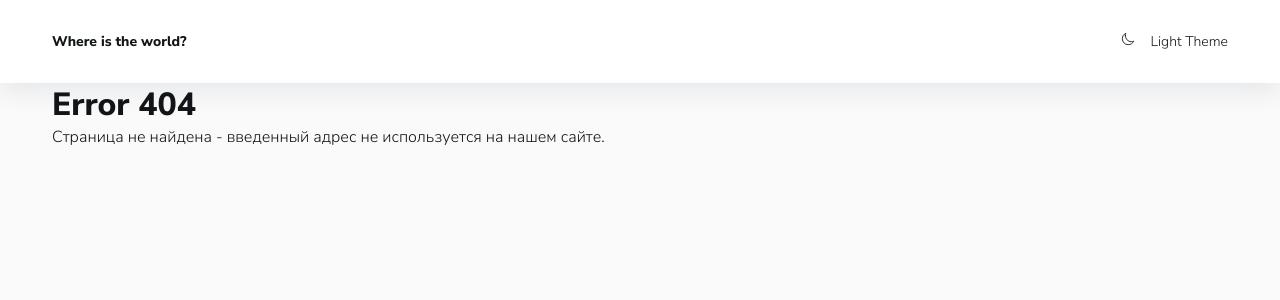
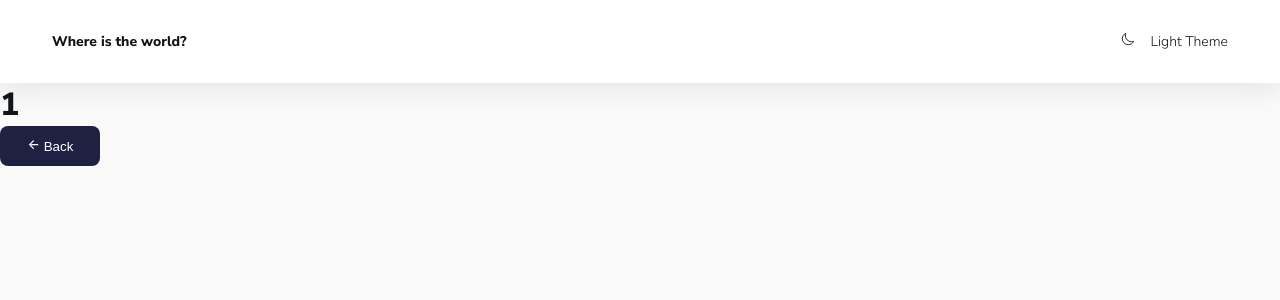
Before and after one commit to abr-ya/react-world, a React (Create React App) app: page /country/1 in a window 1280 px wide. Before the commit this address had no page. Shown: the top 300 px of the page. Built offline with nearby package versions, Linux system fonts and the light colour scheme; no server answers.

Commit message:
feat: Add Country page

```diff
--- a/src/App.jsx
+++ b/src/App.jsx
@@ -1,17 +1,23 @@
+import { useState } from 'react';
 import {
   BrowserRouter as Router, Routes, Route,
 } from 'react-router-dom';
 import GlobalStyle from './components/styled/Common.styled';
 import { Header } from './components';
-import { Home, About, Error404 } from './pages';
+import {
+  Home, About, Error404, Country,
+} from './pages';
 
 function App() {
+  const [countries, setCountries] = useState([]);
+
   return (
     <Router>
       <GlobalStyle />
       <Header />
       <Routes>
-        <Route path="/" element={<Home />} />
+        <Route path="/" element={<Home countries={countries} setCountries={setCountries} />} />
+        <Route path="/country/:name" element={<Country />} />
         <Route path="/about" element={<About />} />
         <Route path="*" element={<Error404 />} />
       </Routes>
--- a/src/components/Button.jsx
+++ b/src/components/Button.jsx
@@ -2,10 +2,17 @@ import PropTypes from 'prop-types';
 import { StyledButton } from './styled/Common.styled';
 
 function Button({
-  children, version, type, isDisabled, style,
+  // eslint-disable-next-line react/prop-types
+  children, version, type, isDisabled, style, onClick,
 }) {
   return (
-    <StyledButton type={type} disabled={isDisabled} version={version} style={style}>
+    <StyledButton
+      type={type}
+      disabled={isDisabled}
+      version={version}
+      style={style}
+      onClick={onClick}
+    >
       {children}
     </StyledButton>
   );
--- /dev/null
+++ b/src/components/Info.jsx
@@ -0,0 +1,12 @@
+// import PropTypes from 'prop-types';
+// import { StyledButton } from './styled/Common.styled';
+
+function Info() {
+  return (
+    <span>Детальная страница страны.</span>
+  );
+}
+
+Info.defaultProps = {};
+
+export default Info;
--- /dev/null
+++ b/src/pages/Country.jsx
@@ -0,0 +1,38 @@
+import axios from 'axios';
+import { useState, useEffect } from 'react';
+import { useNavigate, useParams } from 'react-router-dom';
+import { IoArrowBack } from 'react-icons/io5';
+import { searchByCountry } from '../services/countries';
+import Button from '../components/Button';
+import Info from '../components/Info';
+
+function Country() {
+  const { name } = useParams();
+  const navigate = useNavigate();
+  const [country, setCountry] = useState(null);
+
+  console.log(country);
+
+  useEffect(() => {
+    axios.get(searchByCountry(name)).then(({ data }) => setCountry(data[0]));
+  }, [name]);
+
+  const backHandler = (e) => {
+    e.preventDefault();
+    navigate('/');
+  };
+
+  return (
+    <div>
+      <h1>{name}</h1>
+      <Button onClick={backHandler}>
+        <IoArrowBack />
+        {' '}
+        Back
+      </Button>
+      {country && <Info />}
+    </div>
+  );
+}
+
+export default Country;
--- a/src/pages/Home.jsx
+++ b/src/pages/Home.jsx
@@ -1,3 +1,4 @@
+import { useNavigate } from 'react-router-dom';
 import { Container, Wrapper } from '../components/styled/Common.styled';
 import { CardsList } from '../components/styled/Card.styled';
 import Form from '../components/Form';
@@ -5,10 +6,15 @@ import Card from '../components/Card';
 
 // eslint-disable-next-line react/prop-types
 function Home({ countries }) {
-  console.log(countries);
+  const navigate = useNavigate();
 
   const formHandler = (value) => {
     console.log(value);
+  };
+
+  const cardClickHandler = (name) => {
+    console.log('click', name);
+    navigate(`country/${name}`);
   };
 
   return (
@@ -22,9 +28,10 @@ function Home({ countries }) {
           countries.map((country) => (
             <Card
               key={country.name}
-              onClick={() => console.log('click', country.name)}
-              // eslint-disable-next-line react/jsx-props-no-spreading
-              {...country}
+              img={country.img}
+              name={country.name}
+              info={country.info}
+              onClick={() => cardClickHandler(country.name)}
             />
           ))
           }
--- a/src/pages/HomeContainer.jsx
+++ b/src/pages/HomeContainer.jsx
@@ -1,14 +1,17 @@
 import axios from 'axios';
-import { useState, useEffect } from 'react';
+import { useEffect } from 'react';
+import PropTypes from 'prop-types';
 import Home from './Home';
 import { ALL_COUNTRIES } from '../services/countries';
 import { prepareCountry } from '../utils';
 
-function HomeContainer() {
-  const [countries, setCountries] = useState([]);
-
+// eslint-disable-next-line react/prop-types
+function HomeContainer({ countries, setCountries }) {
   useEffect(() => {
-    axios.get(ALL_COUNTRIES).then(({ data }) => setCountries(data.map(prepareCountry)));
+    // eslint-disable-next-line react/prop-types
+    if (!countries.length) {
+      axios.get(ALL_COUNTRIES).then(({ data }) => setCountries(data.map(prepareCountry)));
+    }
   }, []);
 
   return (
@@ -16,4 +19,9 @@ function HomeContainer() {
   );
 }
 
+HomeContainer.propTypes = {
+  countries: PropTypes.arrayOf({}).isRequired,
+  setCountries: PropTypes.func.isRequired,
+};
+
 export default HomeContainer;
--- a/src/pages/index.js
+++ b/src/pages/index.js
@@ -1,5 +1,8 @@
 import About from './About';
 import Home from './HomeContainer';
 import Error404 from './Error404';
+import Country from './Country';
 
-export { About, Home, Error404 };
+export {
+  About, Home, Error404, Country,
+};
```
